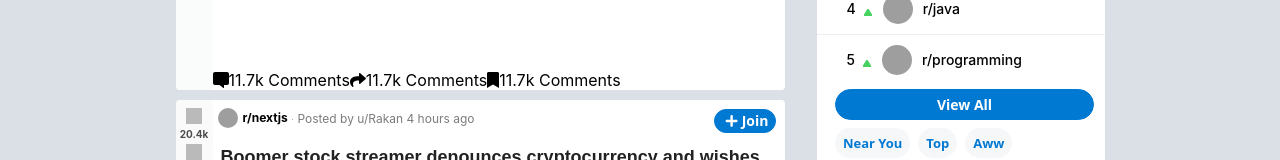
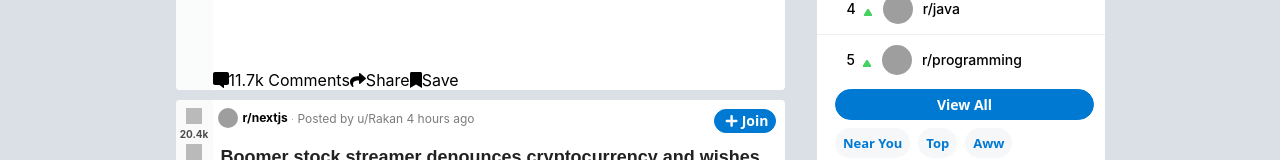
Before and after one commit to RakanAljamal/reddit-clone, a Next.js app: page / in a window 1280 px wide. Shown: the part 560-720 px from the top of the page. Built offline with nearby package versions, Linux system fonts and the light colour scheme; grey boxes are pictures that could not be loaded.

Commit message:
Fix icons labels

```diff
--- a/components/PostFooter/index.js
+++ b/components/PostFooter/index.js
@@ -11,11 +11,11 @@ const PostFooter = () => {
         </div>
         <div className={styles.share}>
             <FontAwesomeIcon icon={faShare}/>
-            <span>11.7k Comments</span>
+            <span>Share</span>
         </div>
         <div className={styles.save}>
             <FontAwesomeIcon icon={faBookmark}/>
-            <span>11.7k Comments</span>
+            <span>Save</span>
         </div>
 
     </div>
```
